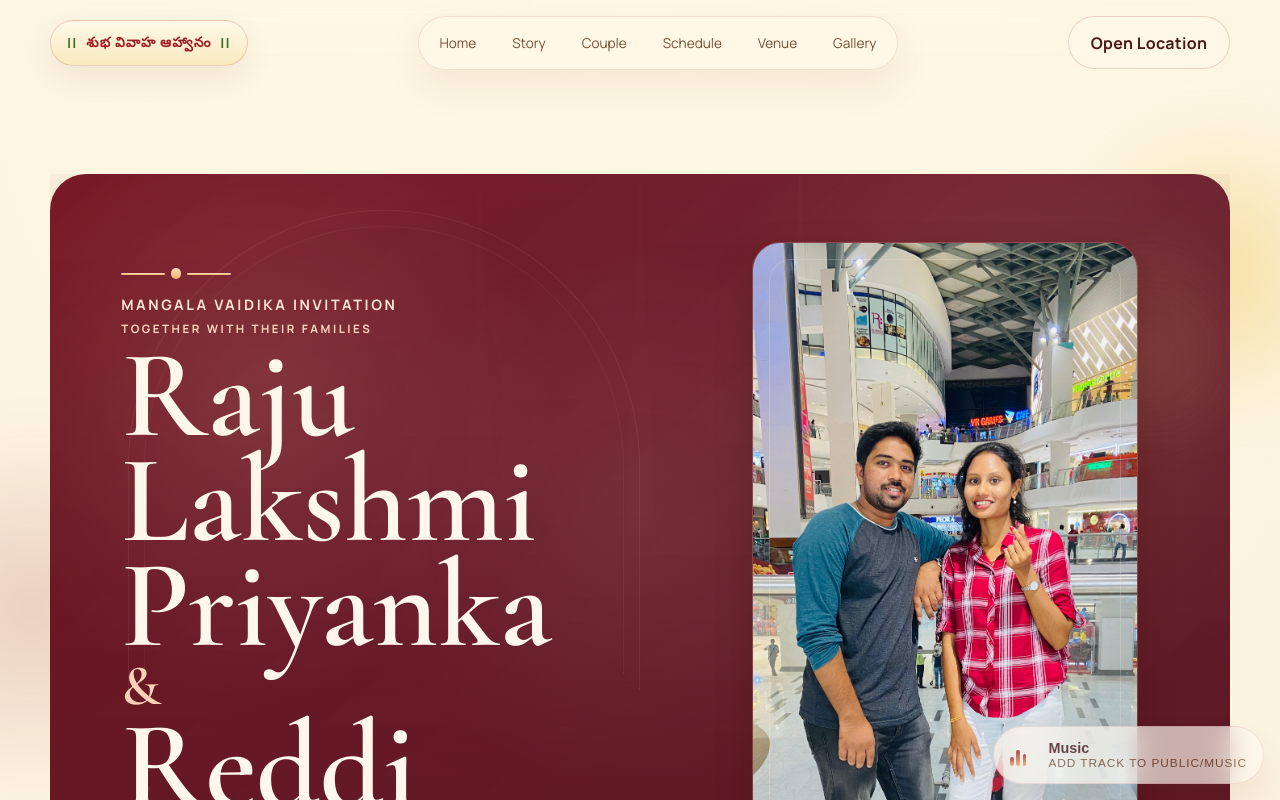
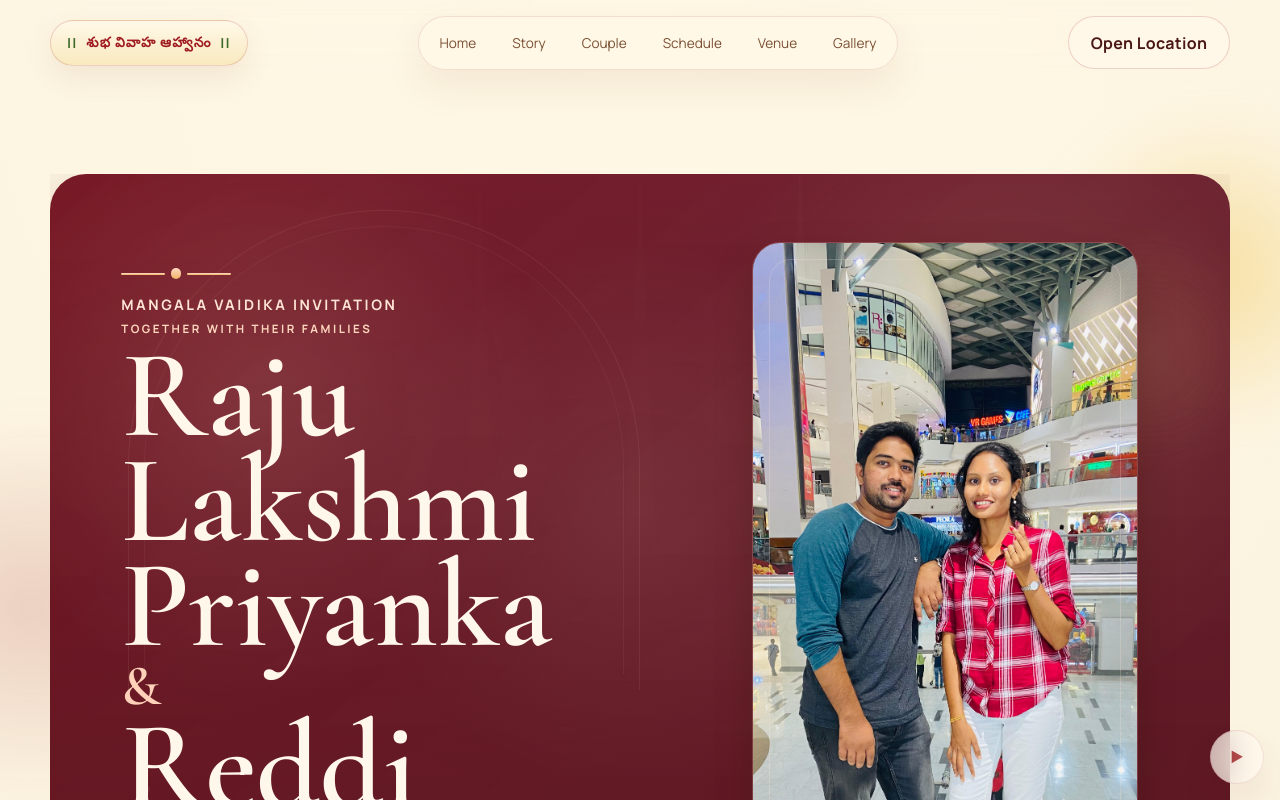
Before and after one commit to harsha1598/harshawedspriya, a React (Vite) app: page / in a window 1280 px wide. Shown: the top 800 px of the page. Built offline with nearby package versions, Linux system fonts and the light colour scheme.

Commit message:
updated music icon

```diff
--- a/src/App.jsx
+++ b/src/App.jsx
@@ -152,13 +152,7 @@ function MusicPlayer({ music }) {
         aria-label={isPlaying ? 'Pause background music' : 'Play background music'}
       >
         <span className="music-player__icon" aria-hidden="true">
-          <i />
-          <i />
-          <i />
-        </span>
-        <span className="music-player__copy">
-          <strong>{music.label}</strong>
-          <span>{hasError ? music.fallbackLabel : isPlaying ? music.pauseLabel : music.playLabel}</span>
+          <span className={`music-player__glyph ${isPlaying ? 'is-pause' : 'is-play'}`} />
         </span>
       </button>
       <audio ref={audioRef} loop preload="metadata" src={withBasePath(music.src)} />
--- a/src/styles.css
+++ b/src/styles.css
@@ -160,9 +160,10 @@ img {
 .music-player__button {
   display: inline-flex;
   align-items: center;
-  gap: 0.8rem;
-  min-width: 13.5rem;
-  padding: 0.8rem 1rem;
+  justify-content: center;
+  width: 3.4rem;
+  height: 3.4rem;
+  padding: 0;
   border: 1px solid rgba(159, 29, 34, 0.14);
   border-radius: 999px;
   background: rgba(255, 249, 239, 0.9);
@@ -179,44 +180,46 @@ img {
 
 .music-player__icon {
   display: inline-flex;
-  align-items: end;
-  gap: 0.18rem;
-  width: 1.6rem;
-  height: 1.3rem;
+  align-items: center;
+  justify-content: center;
+  width: 1.25rem;
+  height: 1.25rem;
 }
 
-.music-player__icon i {
-  width: 0.22rem;
-  border-radius: 999px;
-  background: linear-gradient(180deg, var(--color-accent), #f0b469);
+.music-player__glyph {
+  display: inline-block;
+  width: 1rem;
+  height: 1rem;
+  color: var(--color-accent);
 }
 
-.music-player__icon i:nth-child(1) {
-  height: 0.55rem;
+.music-player__glyph.is-play {
+  clip-path: polygon(18% 10%, 88% 50%, 18% 90%);
+  background: currentColor;
 }
 
-.music-player__icon i:nth-child(2) {
-  height: 1rem;
+.music-player__glyph.is-pause {
+  position: relative;
+  width: 0.95rem;
 }
 
-.music-player__icon i:nth-child(3) {
-  height: 0.7rem;
+.music-player__glyph.is-pause::before,
+.music-player__glyph.is-pause::after {
+  content: "";
+  position: absolute;
+  top: 0;
+  width: 0.28rem;
+  height: 1rem;
+  border-radius: 999px;
+  background: currentColor;
 }
 
-.music-player__copy {
-  display: grid;
-  text-align: left;
+.music-player__glyph.is-pause::before {
+  left: 0.1rem;
 }
 
-.music-player__copy strong {
-  font-size: 0.9rem;
-}
-
-.music-player__copy span {
-  color: var(--color-muted);
-  font-size: 0.74rem;
-  letter-spacing: 0.08em;
-  text-transform: uppercase;
+.music-player__glyph.is-pause::after {
+  right: 0.1rem;
 }
 
 .floating-nav__brand {
@@ -947,9 +950,7 @@ img {
   }
 
   .music-player__button {
-    width: 100%;
-    min-width: 0;
-    justify-content: center;
+    width: 3.4rem;
   }
 }
 
@@ -1048,16 +1049,8 @@ img {
     animation-delay: 2.9s;
   }
 
-  .music-player__button.is-playing .music-player__icon i:nth-child(1) {
-    animation: equalizer-a 1s ease-in-out infinite;
-  }
-
-  .music-player__button.is-playing .music-player__icon i:nth-child(2) {
-    animation: equalizer-b 0.9s ease-in-out infinite;
-  }
-
-  .music-player__button.is-playing .music-player__icon i:nth-child(3) {
-    animation: equalizer-c 1.1s ease-in-out infinite;
+  .music-player__button.is-playing {
+    box-shadow: 0 24px 42px rgba(107, 36, 13, 0.18);
   }
 
   .sparkle {
@@ -1150,33 +1143,3 @@ img {
     opacity: 0.45;
   }
 }
-
-@keyframes equalizer-a {
-  0%,
-  100% {
-    height: 0.4rem;
-  }
-  50% {
-    height: 1rem;
-  }
-}
-
-@keyframes equalizer-b {
-  0%,
-  100% {
-    height: 1rem;
-  }
-  50% {
-    height: 0.45rem;
-  }
-}
-
-@keyframes equalizer-c {
-  0%,
-  100% {
-    height: 0.65rem;
-  }
-  50% {
-    height: 1.05rem;
-  }
-}
```
